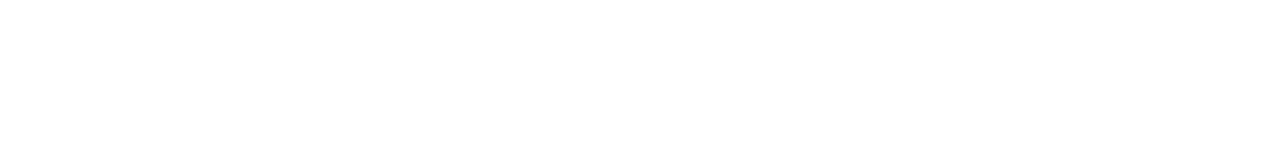
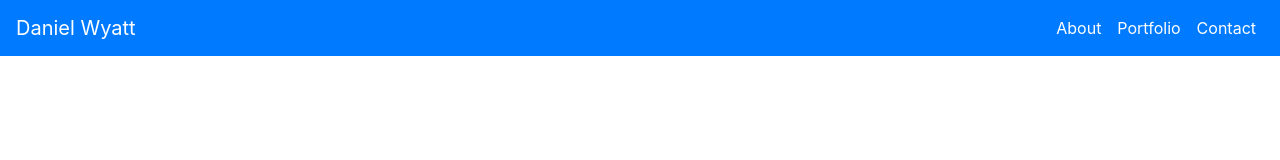
Before and after one commit to Dr-Wyatt/HW2-Bootstrap-Portfolio, a plain HTML site: page Instructions/index.html in a window 1280 px wide. Drawn offline with nearby package versions, Linux system fonts and the light colour scheme.

Commit message:
Added Navbar

```diff
--- a/Instructions/index.html
+++ b/Instructions/index.html
@@ -8,6 +8,20 @@
     <title>About</title>
 </head>
 <body>
+        <nav class="navbar navbar-expand-lg bg-primary navbar-dark sticky-top">
+                <a class="navbar-brand text-white" href="index.html">Daniel Wyatt</a>
+                <button class="navbar-toggler" type="button" data-toggle="collapse" data-target="#navbarNavAltMarkup" aria-controls="navbarNavAltMarkup" aria-expanded="false" aria-label="Toggle navigation">
+                  <span class="navbar-toggler-icon"></span>
+                </button>
+                <div class="collapse navbar-collapse" id="navbarNavAltMarkup">
+                  <div class="navbar-nav ml-auto">
+                    <a class="nav-item nav-link text-white" href="index.html">About</a>
+                    <a class="nav-item nav-link text-white" href="portfolio.html">Portfolio</a>
+                    <a class="nav-item nav-link text-white" href="contact.html">Contact</a>
+                  </div>
+                </div>
+              </nav>
+
 
 </body>
 </html>
```
Also changed, not shown: Instructions/contact.html (+13 -1 lines), Instructions/portfolio.html (+13 -1 lines).
